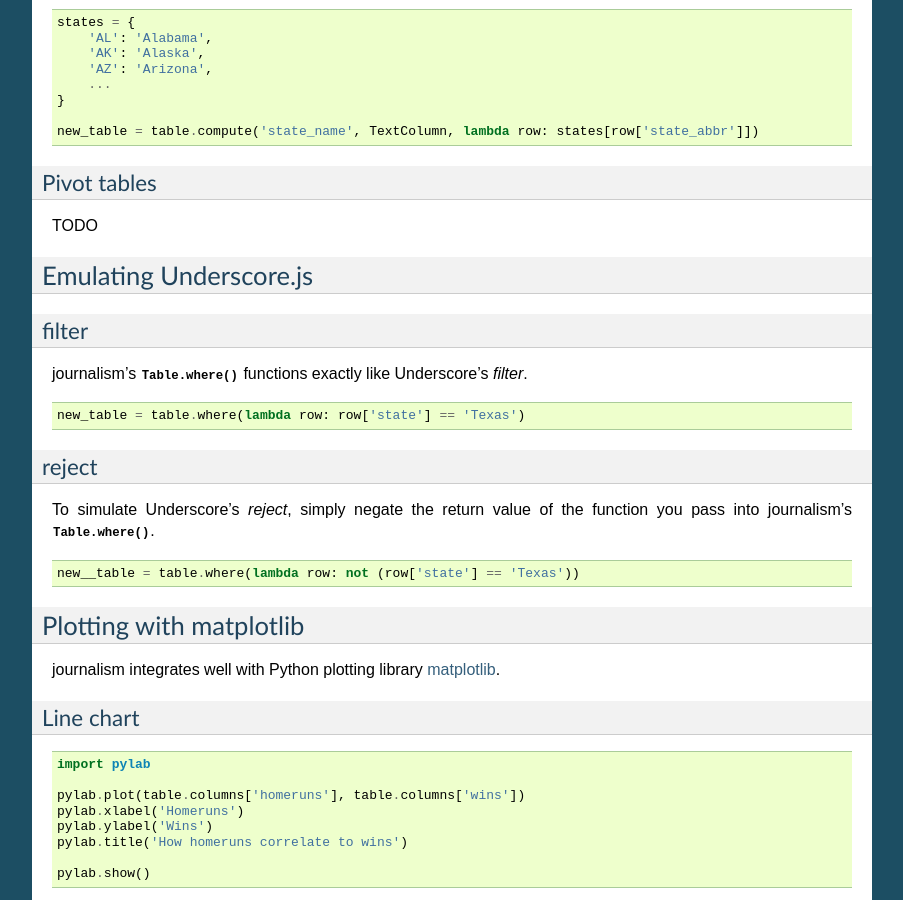
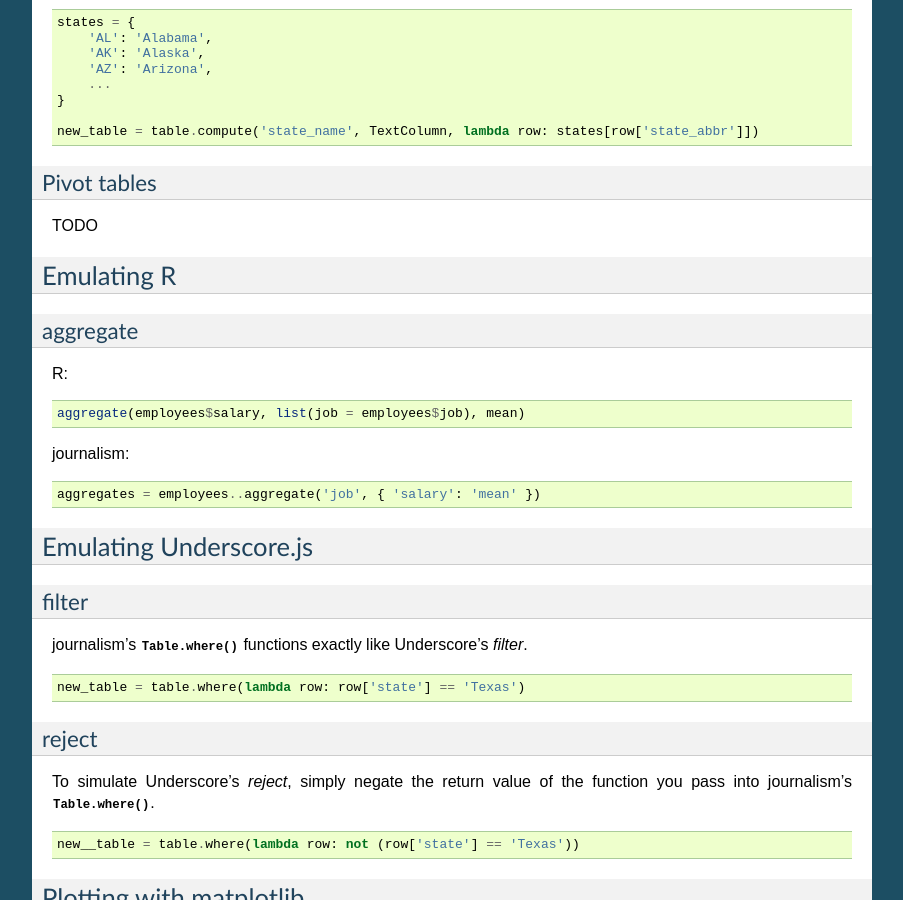
Before and after one commit to wireservice/agate, a Sphinx documentation site: the page built from docs/cookbook.rst, in a window 1280 px wide and 900 px high, scrolled down 6197 px. Shown: the whole window, without its empty margins (198-1101 px from the left). Built offline with Sphinx 7.4.7, drawn with Linux system fonts in a browser that asks for light colours.

Commit message:
Cookbook: emulating R. Closes #81.

```diff
--- a/docs/cookbook.rst
+++ b/docs/cookbook.rst
@@ -409,6 +409,24 @@ Pivot tables
 
 TODO
 
+Emulating R
+===========
+
+aggregate
+---------
+
+R:
+
+.. code-block:: r
+
+    aggregate(employees$salary, list(job = employees$job), mean)
+
+journalism:
+
+.. code-block:: python
+
+    aggregates = employees..aggregate('job', { 'salary': 'mean' })
+
 Emulating Underscore.js
 =======================
 
```
Also changed, not shown: 1 other file.
